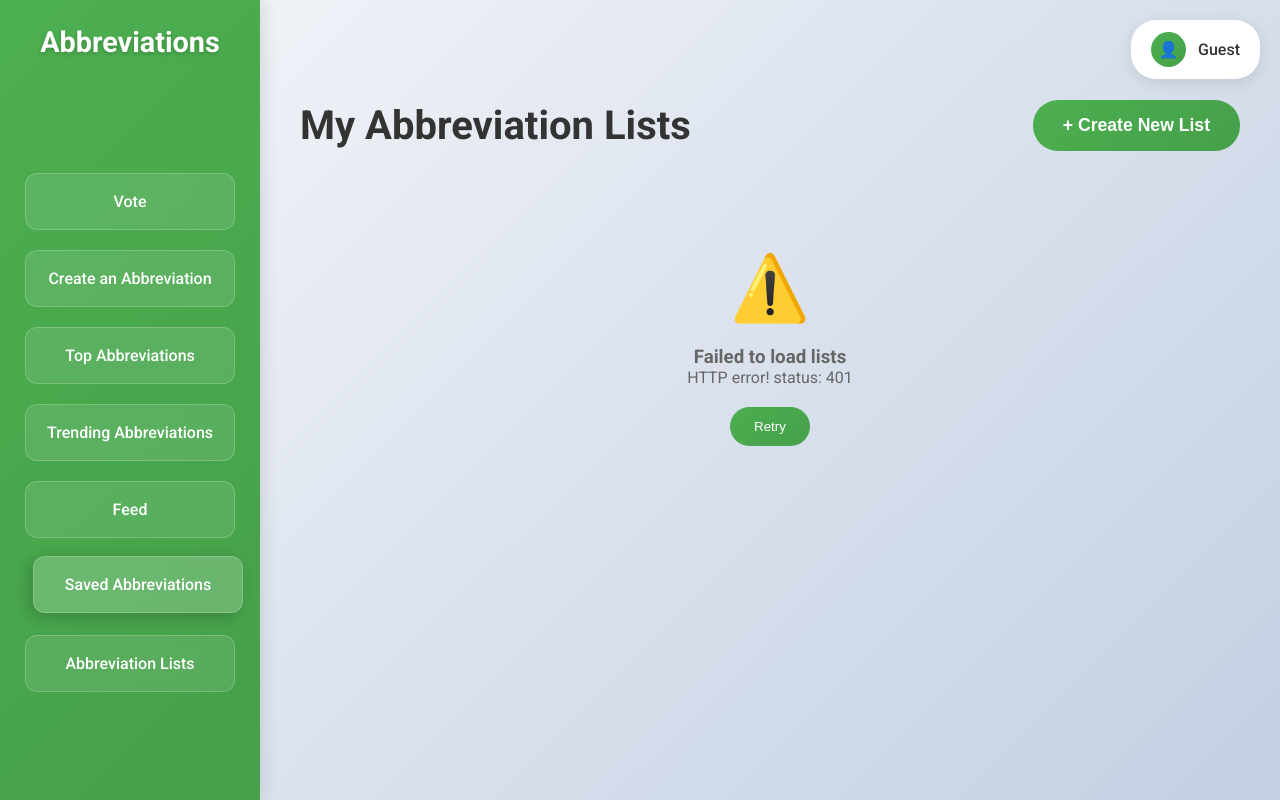
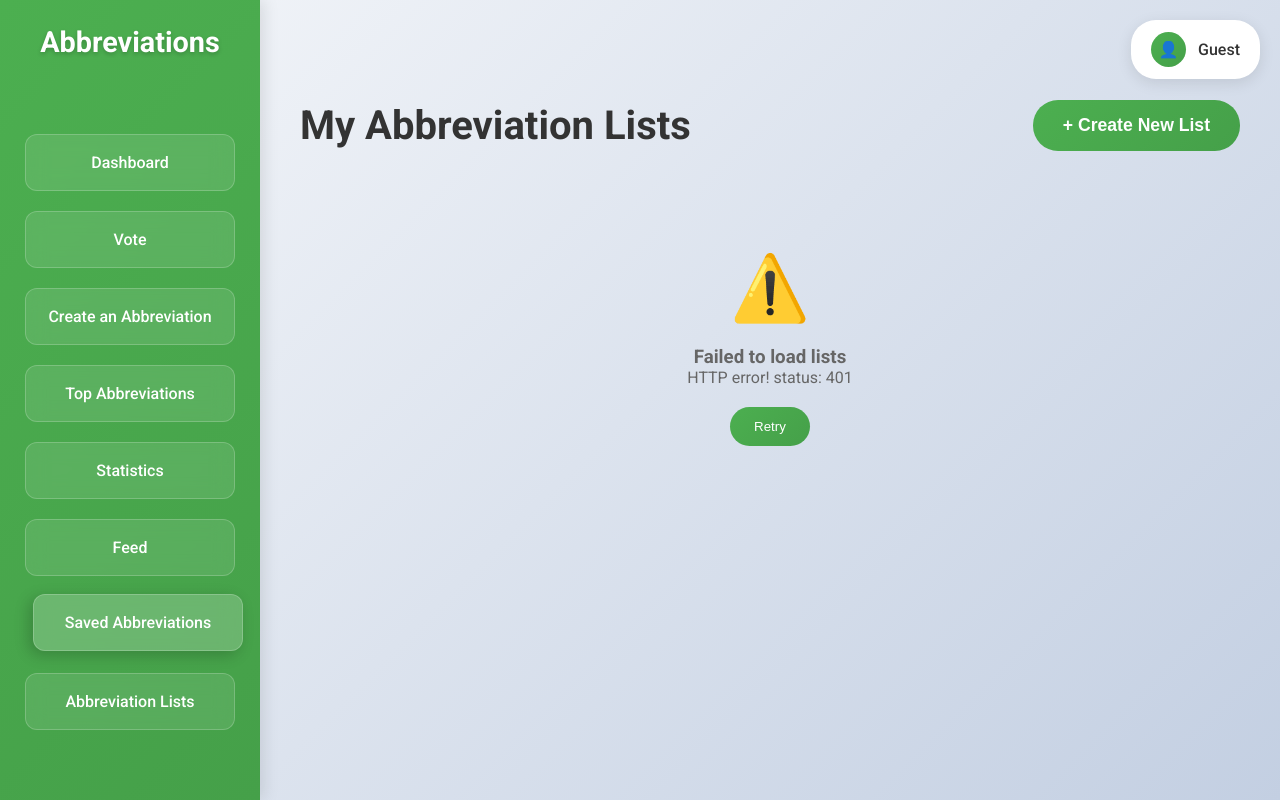
Before and after one commit to Flavisimi/AMa-Deforestators, a PHP site: page /my_abbreviations.html in a window 1280 px wide. Run offline with PHP 8.4, Linux system fonts and the light colour scheme.

Commit message:
uniformize navigation bar buttons + styling

```diff
--- a/web/create-abbreviation.html
+++ b/web/create-abbreviation.html
@@ -25,10 +25,12 @@
         <ul class="nav-list">
             <li><a href="main.html" class="nav-button">Dashboard</a></li>
             <li><a href="vote.html" class="nav-button">Vote</a></li>
-            <li><a href="create-abbreviation.html" class="nav-button">Create an Abbreviation</a></li>
+            <li><a href="create-abbreviation.html" class="nav-button active">Create an Abbreviation</a></li>
             <li><a href="#top" class="nav-button">Top Abbreviations</a></li>
-            <li><a href="#trending" class="nav-button">Trending Abbreviations</a></li>
+            <li><a href="stats.html" class="nav-button">Statistics</a></li>
             <li><a href="#feed" class="nav-button">Feed</a></li>
+            <li><a href="my_abbreviations.html" class="nav-button">Saved Abbreviations</a></li>
+            <li><a href="#lists" class="nav-button">Abbreviation Lists</a></li>
         </ul>
         <div class="hamburger">
             <span></span>
--- a/web/css/dashboard.css
+++ b/web/css/dashboard.css
@@ -140,7 +140,7 @@ body {
     border: 1px solid rgba(255, 255, 255, 0.2);
 }
 
-.nav-button:hover {
+.nav-button:hover, .nav-button.active {
     background: rgba(255, 255, 255, 0.2);
     transform: translateX(8px) translateY(-2px);
     box-shadow: -4px 4px 15px rgba(0, 0, 0, 0.2);
--- a/web/css/stats.css
+++ b/web/css/stats.css
@@ -38,6 +38,12 @@
             font-size: 1.1rem;
             opacity: 0.9;
         }
+
+.nav-button:hover, .nav-button.active {
+    background: rgba(255, 255, 255, 0.2);
+    transform: translateX(8px) translateY(-2px);
+    box-shadow: -4px 4px 15px rgba(0, 0, 0, 0.2);
+}
 
         .stats-grid {
             display: grid;
--- a/web/css/vote.css
+++ b/web/css/vote.css
@@ -41,6 +41,12 @@
 
 .vote-body {
     padding: 40px 30px 30px;
+}
+
+.nav-button:hover, .nav-button.active {
+    background: rgba(255, 255, 255, 0.2);
+    transform: translateX(8px) translateY(-2px);
+    box-shadow: -4px 4px 15px rgba(0, 0, 0, 0.2);
 }
 
 .meaning-card {
--- a/web/my_abbreviations.html
+++ b/web/my_abbreviations.html
@@ -22,13 +22,14 @@
             <h2>Abbreviations</h2>
         </div>
         <ul class="nav-list">
-            <li><a href="#vote" class="nav-button">Vote</a></li>
-            <li><a href="#create" class="nav-button">Create an Abbreviation</a></li>
+            <li><a href="main.html" class="nav-button">Dashboard</a></li>
+            <li><a href="vote.html" class="nav-button">Vote</a></li>
+            <li><a href="create-abbreviation.html" class="nav-button">Create an Abbreviation</a></li>
             <li><a href="#top" class="nav-button">Top Abbreviations</a></li>
-            <li><a href="#trending" class="nav-button">Trending Abbreviations</a></li>
+            <li><a href="stats.html" class="nav-button">Statistics</a></li>
             <li><a href="#feed" class="nav-button">Feed</a></li>
-            <li><a href="#myabv" class="nav-button active">Saved Abbreviations</a></li>
-            <li><a href="#lists" class="nav-button ">Abbreviation Lists</a></li>
+            <li><a href="my_abbreviations.html" class="nav-button active">Saved Abbreviations</a></li>
+            <li><a href="#lists" class="nav-button">Abbreviation Lists</a></li>
         </ul>
         <div class="hamburger">
             <span></span>
--- a/web/stats.html
+++ b/web/stats.html
@@ -26,10 +26,11 @@
             <li><a href="main.html" class="nav-button">Dashboard</a></li>
             <li><a href="vote.html" class="nav-button">Vote</a></li>
             <li><a href="create-abbreviation.html" class="nav-button">Create an Abbreviation</a></li>
+            <li><a href="#top" class="nav-button">Top Abbreviations</a></li>
             <li><a href="stats.html" class="nav-button active">Statistics</a></li>
-            <li><a href="#top" class="nav-button">Top Abbreviations</a></li>
-            <li><a href="#trending" class="nav-button">Trending Abbreviations</a></li>
             <li><a href="#feed" class="nav-button">Feed</a></li>
+            <li><a href="my_abbreviations.html" class="nav-button">Saved Abbreviations</a></li>
+            <li><a href="#lists" class="nav-button">Abbreviation Lists</a></li>
         </ul>
         <div class="hamburger">
             <span></span>
--- a/web/vote.html
+++ b/web/vote.html
@@ -24,11 +24,13 @@
         </div>
         <ul class="nav-list">
             <li><a href="main.html" class="nav-button">Dashboard</a></li>
-            <li><a href="vote.html" class="nav-button">Vote</a></li>
+            <li><a href="vote.html" class="nav-button active">Vote</a></li>
             <li><a href="create-abbreviation.html" class="nav-button">Create an Abbreviation</a></li>
             <li><a href="#top" class="nav-button">Top Abbreviations</a></li>
-            <li><a href="#trending" class="nav-button">Trending Abbreviations</a></li>
+            <li><a href="stats.html" class="nav-button">Statistics</a></li>
             <li><a href="#feed" class="nav-button">Feed</a></li>
+            <li><a href="my_abbreviations.html" class="nav-button">Saved Abbreviations</a></li>
+            <li><a href="#lists" class="nav-button">Abbreviation Lists</a></li>
         </ul>
         <div class="hamburger">
             <span></span>
```
Also changed, not shown: web/main.html (+5 -4 lines), web/mylist.html (+5 -4 lines).
